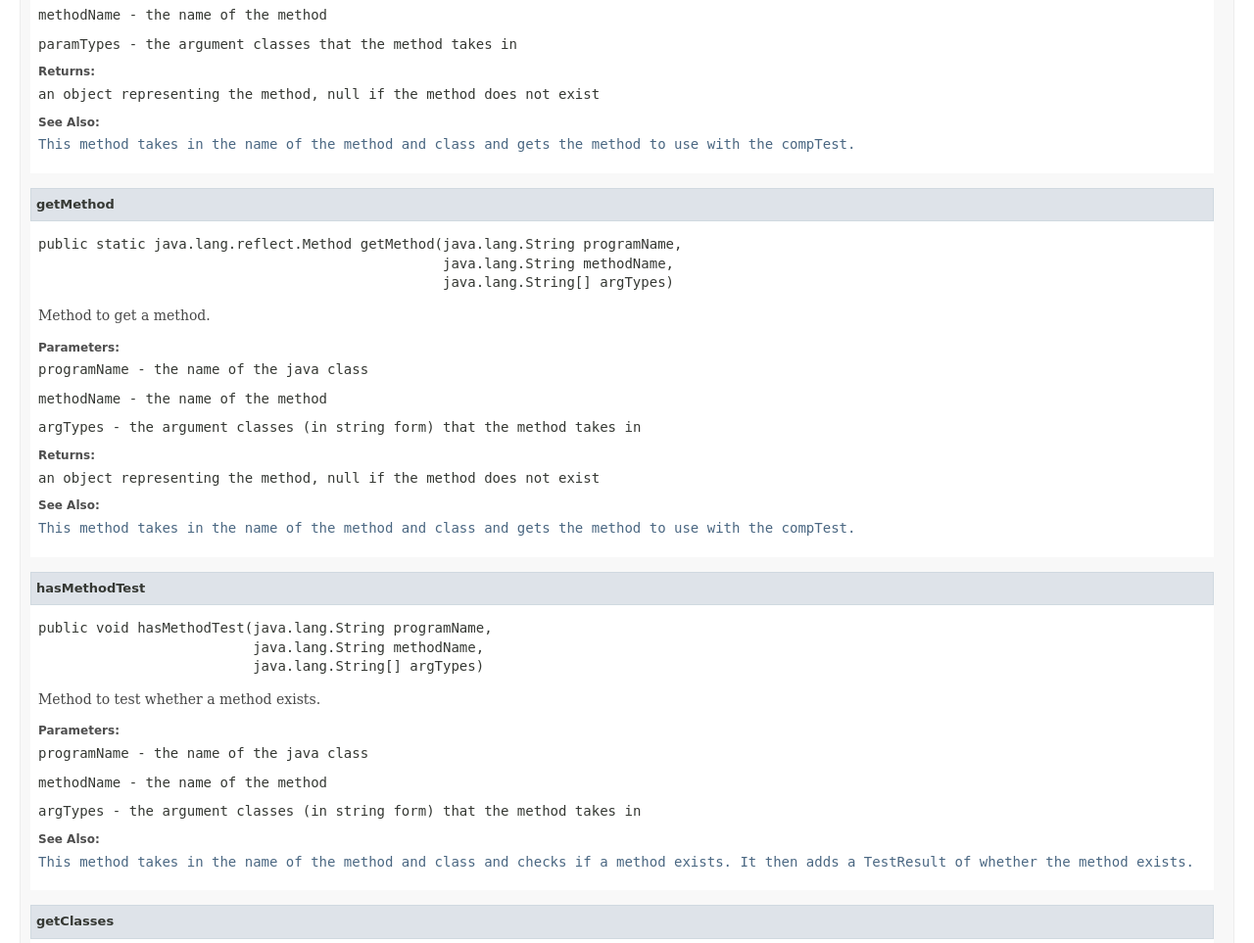
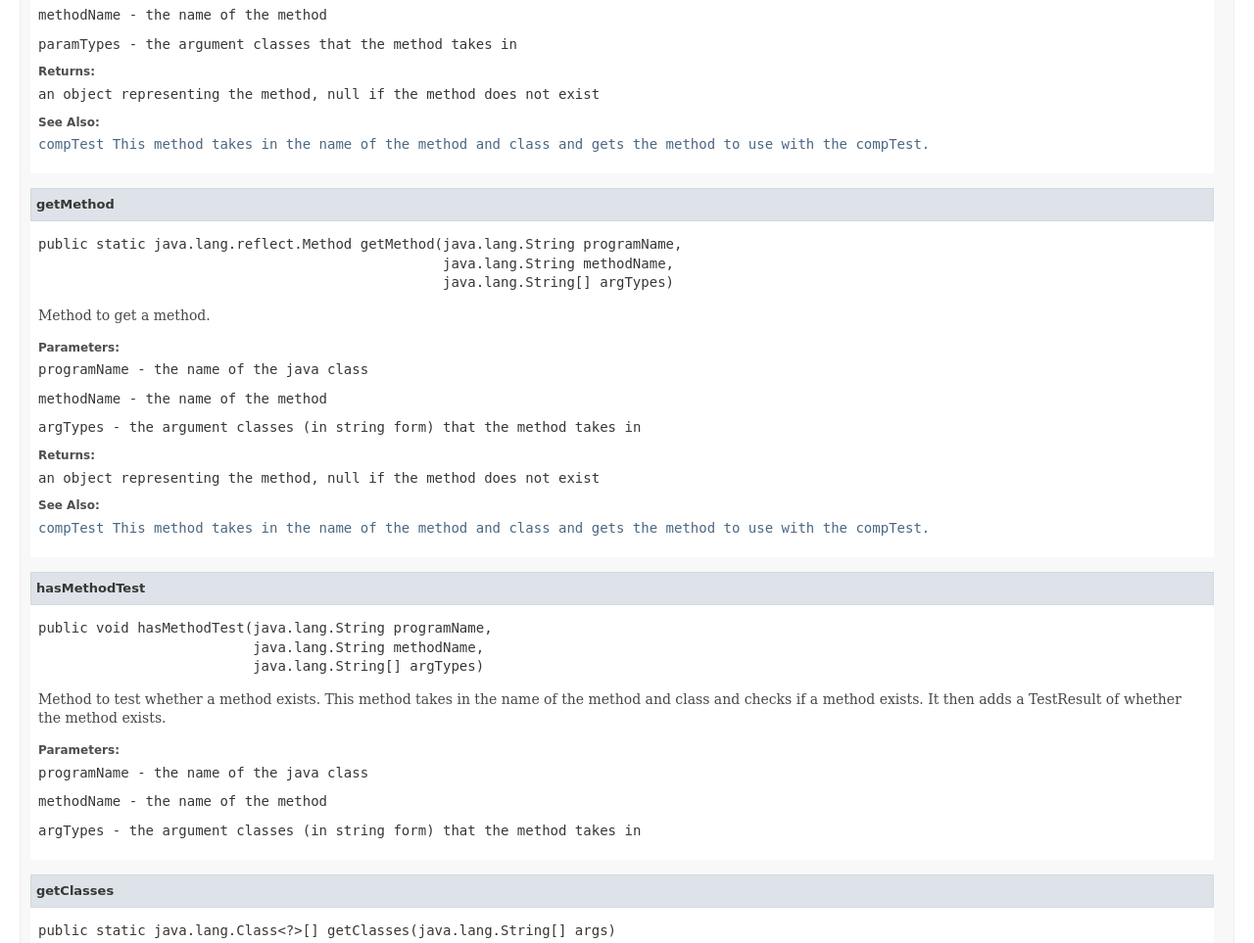
Before and after one commit to bralax/gradescope_autograder, a plain HTML site: page docs/Autograder.html in a window 1280 px wide. Shown: the part 9829-10792 px from the top of the page at 98% size. Drawn offline with Linux system fonts and the light colour scheme; a web font is replaced by a local one.

Commit message:
Cleaned up some mistakes in links

```diff
--- a/docs/Autograder.html
+++ b/docs/Autograder.html
@@ -2,7 +2,7 @@
 <!-- NewPage -->
 <html lang="en">
 <head>
-<!-- Generated by javadoc (1.8.0_121) on Mon May 20 10:53:46 EDT 2019 -->
+<!-- Generated by javadoc (1.8.0_121) on Mon May 20 11:01:38 EDT 2019 -->
 <title>Autograder</title>
 <meta name="date" content="2019-05-20">
 <link rel="stylesheet" type="text/css" href="stylesheet.css" title="Style">
@@ -919,7 +919,8 @@ extends java.lang.Object</pre>
 <dt><span class="returnLabel">Returns:</span></dt>
 <dd>an object representing the method, null if the method does not exist</dd>
 <dt><span class="seeLabel">See Also:</span></dt>
-<dd><a href="Autograder.html#compTest-java.lang.String-java.lang.reflect.Method-java.lang.Object-java.lang.Object-java.lang.Object...-"><code>This method takes in the name of the method and class
+<dd><a href="Autograder.html#compTest-java.lang.String-java.lang.reflect.Method-java.lang.Object-java.lang.Object-java.lang.Object...-"><code>compTest
+       This method takes in the name of the method and class
        and gets the method to use with the compTest.</code></a></dd>
 </dl>
 </li>
@@ -942,7 +943,8 @@ extends java.lang.Object</pre>
 <dt><span class="returnLabel">Returns:</span></dt>
 <dd>an object representing the method, null if the method does not exist</dd>
 <dt><span class="seeLabel">See Also:</span></dt>
-<dd><a href="Autograder.html#compTest-java.lang.String-java.lang.reflect.Method-java.lang.Object-java.lang.Object-java.lang.Object...-"><code>This method takes in the name of the method and class
+<dd><a href="Autograder.html#compTest-java.lang.String-java.lang.reflect.Method-java.lang.Object-java.lang.Object-java.lang.Object...-"><code>compTest
+       This method takes in the name of the method and class
        and gets the method to use with the compTest.</code></a></dd>
 </dl>
 </li>
@@ -956,16 +958,15 @@ extends java.lang.Object</pre>
 <pre>public&nbsp;void&nbsp;hasMethodTest(java.lang.String&nbsp;programName,
                           java.lang.String&nbsp;methodName,
                           java.lang.String[]&nbsp;argTypes)</pre>
-<div class="block">Method to test whether a method exists.</div>
+<div class="block">Method to test whether a method exists.
+       This method takes in the name of the method and class
+       and checks if a method exists. It then adds a TestResult
+       of whether the method exists.</div>
 <dl>
 <dt><span class="paramLabel">Parameters:</span></dt>
 <dd><code>programName</code> - the name of the java class</dd>
 <dd><code>methodName</code> - the name of the method</dd>
 <dd><code>argTypes</code> - the argument classes (in string form) that the method takes in</dd>
-<dt><span class="seeLabel">See Also:</span></dt>
-<dd><a href="Autograder.html#compTest-java.lang.String-java.lang.reflect.Method-java.lang.Object-java.lang.Object-java.lang.Object...-"><code>This method takes in the name of the method and class
-       and checks if a method exists. It then adds a TestResult
-       of whether the method exists.</code></a></dd>
 </dl>
 </li>
 </ul>
@@ -1059,7 +1060,8 @@ extends java.lang.Object</pre>
 <dt><span class="returnLabel">Returns:</span></dt>
 <dd>whether the class has enough methods</dd>
 <dt><span class="seeLabel">See Also:</span></dt>
-<dd><code><b>This method only looks at declaredMethods not constructors and inherited methods.</b></code></dd>
+<dd><code>java.lang.reflect.Modifier
+      <b>This method only looks at declaredMethods not constructors and inherited methods.</b></code></dd>
 </dl>
 </li>
 </ul>
```
Also changed, not shown: docs/AutograderMain.html (+1 -1 lines), docs/Listener.html (+1 -1 lines), docs/Picture.html (+1 -1 lines), docs/PictureAutograder.html (+1 -1 lines), docs/Program.html (+1 -1 lines), docs/allclasses-frame.html (+1 -1 lines), docs/allclasses-noframe.html (+1 -1 lines), docs/constant-values.html (+1 -1 lines), docs/deprecated-list.html (+1 -1 lines), docs/help-doc.html (+1 -1 lines), docs/index-all.html (+1 -1 lines), docs/index.html (+1 -1 lines), docs/overview-tree.html (+1 -1 lines), docs/package-frame.html (+1 -1 lines), 2 more files, 1 other file.
